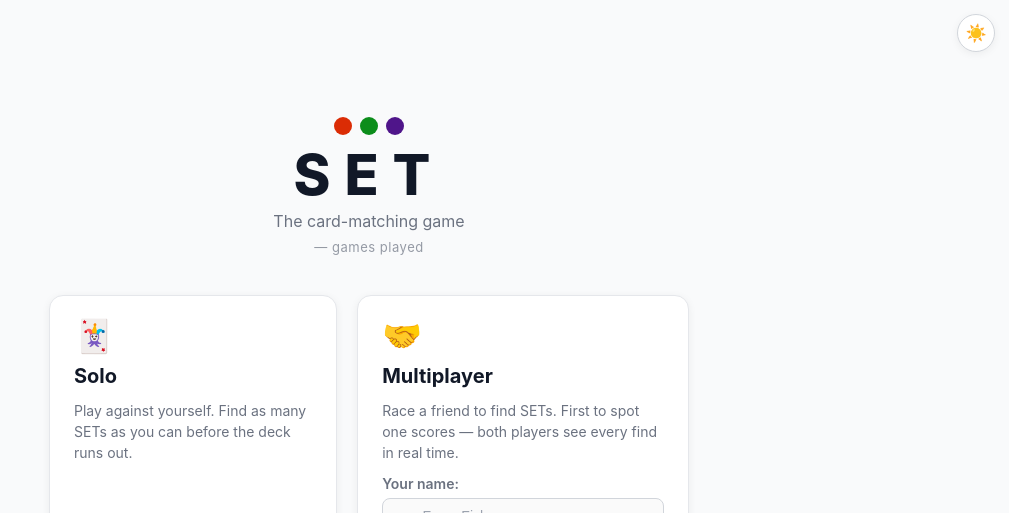
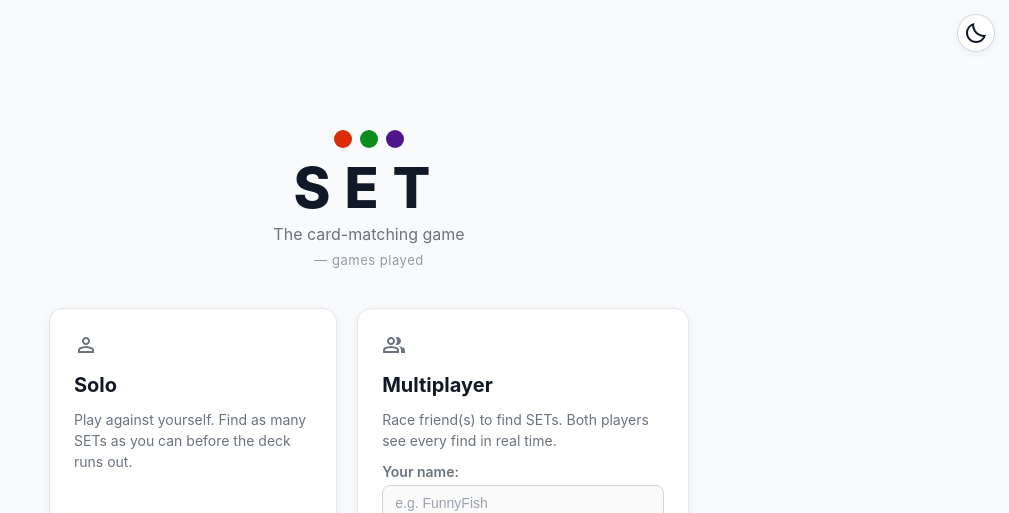
Before and after one commit to cc-nina/set, an Angular app: page / in a window 1280 px wide. Shown: the top 513 px of the page, without its empty margins (271-1280 px from the left). Built offline with nearby package versions, Linux system fonts and the light colour scheme; no server answers.

Commit message:
change light/dark mode emojis to icons

```diff
--- a/src/app/app.css
+++ b/src/app/app.css
@@ -1,12 +1,11 @@
 /* ── Theme toggle button ───────────────────────────────────────────────────
-   Fixed in the top-right corner on every page.
-   Uses design tokens so it automatically reflects the active theme.
+   Updated to handle SVG icons.
    ────────────────────────────────────────────────────────────────────────── */
 .theme-toggle {
   position: fixed;
   top: 14px;
   right: 14px;
-  z-index: 200;                        /* above everything, including modals  */
+  z-index: 200;
 
   width: 38px;
   height: 38px;
@@ -14,16 +13,19 @@
   border: 1.5px solid var(--border-strong);
   background: var(--bg-surface);
   color: var(--text-primary);
-  font-size: 17px;
-  line-height: 1;
-
   display: flex;
   align-items: center;
   justify-content: center;
-
   cursor: pointer;
   box-shadow: var(--shadow-sm);
   transition: var(--theme-transition), transform 0.1s;
+}
+
+.theme-toggle svg {
+  width: 24px;
+  height: 24px;
+  fill: currentColor;
+  transition: transform 0.3s ease;
 }
 
 .theme-toggle:hover {
@@ -32,6 +34,10 @@
   box-shadow: var(--shadow-md);
 }
 
+.theme-toggle:hover svg {
+  transform: rotate(45deg);
+}
+
 .theme-toggle:active {
   transform: scale(0.92);
 }
--- a/src/app/app.html
+++ b/src/app/app.html
@@ -1,11 +1,7 @@
 <router-outlet />
 
-<!-- ── Theme toggle — rendered once, fixed, always on top ──────────── -->
-<button
-  class="theme-toggle"
-  (click)="theme.cycle()"
-  [title]="'Switch theme (current: ' + meta[theme.current].label + ')'"
-  [attr.aria-label]="'Switch theme (current: ' + meta[theme.current].label + ')'"
->
-  {{ meta[theme.current].icon }}
+<button (click)="theme.cycle()" class="theme-toggle">
+  <svg xmlns="http://www.w3.org/2000/svg" height="24px" viewBox="0 -960 960 960" width="24px">
+    <path [attr.d]="theme.current === 'light' ? meta.dark.iconPath : meta.light.iconPath" />
+  </svg>
 </button>
--- a/src/app/home.component.css
+++ b/src/app/home.component.css
@@ -106,8 +106,25 @@
 }
 
 .mode-icon {
-  font-size: 2rem;
-  line-height: 1;
+  display: flex;
+  align-items: center;
+  justify-content: center;
+  width: 24px;   /* Fixed box size */
+  height: 24px;  /* Fixed box size */
+  margin-bottom: 4px; /* Tight gap to the title */
+  pointer-events: none; /* Makes the icon 'invisible' to clicks so the card handles everything */
+}
+
+.mode-icon svg {
+  display: block;
+  width: 100%;
+  height: 100%;
+}
+
+/* Feedback for the WHOLE card when tapped on mobile */
+.mode-card:active {
+  background-color: var(--bg-surface-alt);
+  transform: translateY(1px); /* Subtle 'push' feel */
 }
 
 .mode-title {
--- a/src/app/home.component.html
+++ b/src/app/home.component.html
@@ -22,7 +22,12 @@
     <section class="mode-card" (click)="startSinglePlayer()" role="button" tabindex="0"
              (keydown.enter)="startSinglePlayer()"
              (keydown.space)="$event.preventDefault(); startSinglePlayer()">
-      <div class="mode-icon" aria-hidden="true">🃏</div>
+      <div class="mode-icon" aria-hidden="true">
+        <svg class="text-[var(--text-secondary)] group-hover:text-[var(--accent)] transition-colors"
+            viewBox="0 -960 960 960" fill="currentColor">
+          <path d="M367-527q-47-47-47-113t47-113q47-47 113-47t113 47q47 47 47 113t-47 113q-47 47-113 47t-113-47ZM160-160v-112q0-34 17.5-62.5T224-378q62-31 126-46.5T480-440q66 0 130 15.5T736-378q29 15 46.5 43.5T800-272v112H160Zm80-80h480v-32q0-11-5.5-20T700-306q-54-27-109-40.5T480-360q-56 0-111 13.5T260-306q-9 5-14.5 14t-5.5 20v32Zm296.5-343.5Q560-607 560-640t-23.5-56.5Q513-720 480-720t-56.5 23.5Q400-673 400-640t23.5 56.5Q447-560 480-560t56.5-23.5ZM480-640Zm0 400Z"/>
+        </svg>
+      </div>
       <h2 class="mode-title">Solo</h2>
       <p class="mode-desc">Play against yourself. Find as many SETs as you can before the deck runs out.</p>
       <span class="mode-cta">Play Solo →</span>
@@ -30,9 +35,14 @@
 
     <!-- Multiplayer -->
     <section class="mode-card mode-card--multi">
-      <div class="mode-icon" aria-hidden="true">🤝</div>
+      <div class="mode-icon" aria-hidden="true">
+        <svg class="text-[var(--text-secondary)] group-hover:text-[var(--accent)] transition-colors"
+            viewBox="0 -960 960 960" fill="currentColor">
+          <path d="M40-160v-112q0-34 17.5-62.5T104-378q62-31 126-46.5T360-440q66 0 130 15.5T616-378q29 15 46.5 43.5T680-272v112H40Zm720 0v-120q0-44-24.5-84.5T666-434q51 6 96 20.5t84 35.5q36 20 55 44.5t19 53.5v120H760ZM247-527q-47-47-47-113t47-113q47-47 113-47t113 47q47 47 47 113t-47 113q-47 47-113 47t-113-47Zm466 0q-47 47-113 47-11 0-28-2.5t-28-5.5q27-32 41.5-71t14.5-81q0-42-14.5-81T544-792q14-5 28-6.5t28-1.5q66 0 113 47t47 113q0 66-47 113ZM120-240h480v-32q0-11-5.5-20T580-306q-54-27-109-40.5T360-360q-56 0-111 13.5T140-306q-9 5-14.5 14t-5.5 20v32Zm296.5-343.5Q440-607 440-640t-23.5-56.5Q393-720 360-720t-56.5 23.5Q280-673 280-640t23.5 56.5Q327-560 360-560t56.5-23.5ZM360-240Zm0-400Z"/>
+        </svg>
+      </div>
       <h2 class="mode-title">Multiplayer</h2>
-      <p class="mode-desc">Race a friend to find SETs. First to spot one scores — both players see every find in real time.</p>
+      <p class="mode-desc">Race friend(s) to find SETs. Both players see every find in real time.</p>
 
       <div class="name-row">
         <label class="name-label" for="playerName">Your name:</label>
--- a/src/app/theme.service.ts
+++ b/src/app/theme.service.ts
@@ -15,9 +15,15 @@ export type Theme = 'light' | 'dark';
 
 export const THEMES: readonly Theme[] = ['light', 'dark'] as const;
 
-export const THEME_META: Record<Theme, { label: string; icon: string }> = {
-  light: { label: 'Light',    icon: '☀️' },
-  dark:  { label: 'Dark',     icon: '🌙' },
+export const THEME_META: Record<Theme, { label: string; iconPath: string }> = {
+  light: {
+    label: 'Light',
+    iconPath: 'M440-800v-120h80v120h-80Zm0 760v-120h80v120h-80Zm360-400v-80h120v80H800Zm-760 0v-80h120v80H40Zm708-252-56-56 70-72 58 58-72 70ZM198-140l-58-58 72-70 56 56-70 72Zm564 0-70-72 56-56 72 70-58 58ZM212-692l-72-70 58-58 70 72-56 56Zm98 382q-70-70-70-170t70-170q70-70 170-70t170 70q70 70 70 170t-70 170q-70 70-170 70t-170-70Zm283.5-56.5Q640-413 640-480t-46.5-113.5Q547-640 480-640t-113.5 46.5Q320-547 320-480t46.5 113.5Q413-320 480-320t113.5-46.5ZM480-480Z'
+  },
+  dark: {
+    label: 'Dark',
+    iconPath: 'M484-80q-84 0-157.5-32t-128-86.5Q144-253 112-326.5T80-484q0-146 93-257.5T410-880q-18 99 11 193.5T521-521q71 71 165.5 100T880-410q-26 144-138 237T484-80Zm0-80q88 0 163-44t118-121q-86-8-163-43.5T464-465q-61-61-97-138t-43-163q-77 43-120.5 118.5T160-484q0 135 94.5 229.5T484-160Zm-20-305Z'
+  },
 };
 
 const STORAGE_KEY = 'app-theme';
```
